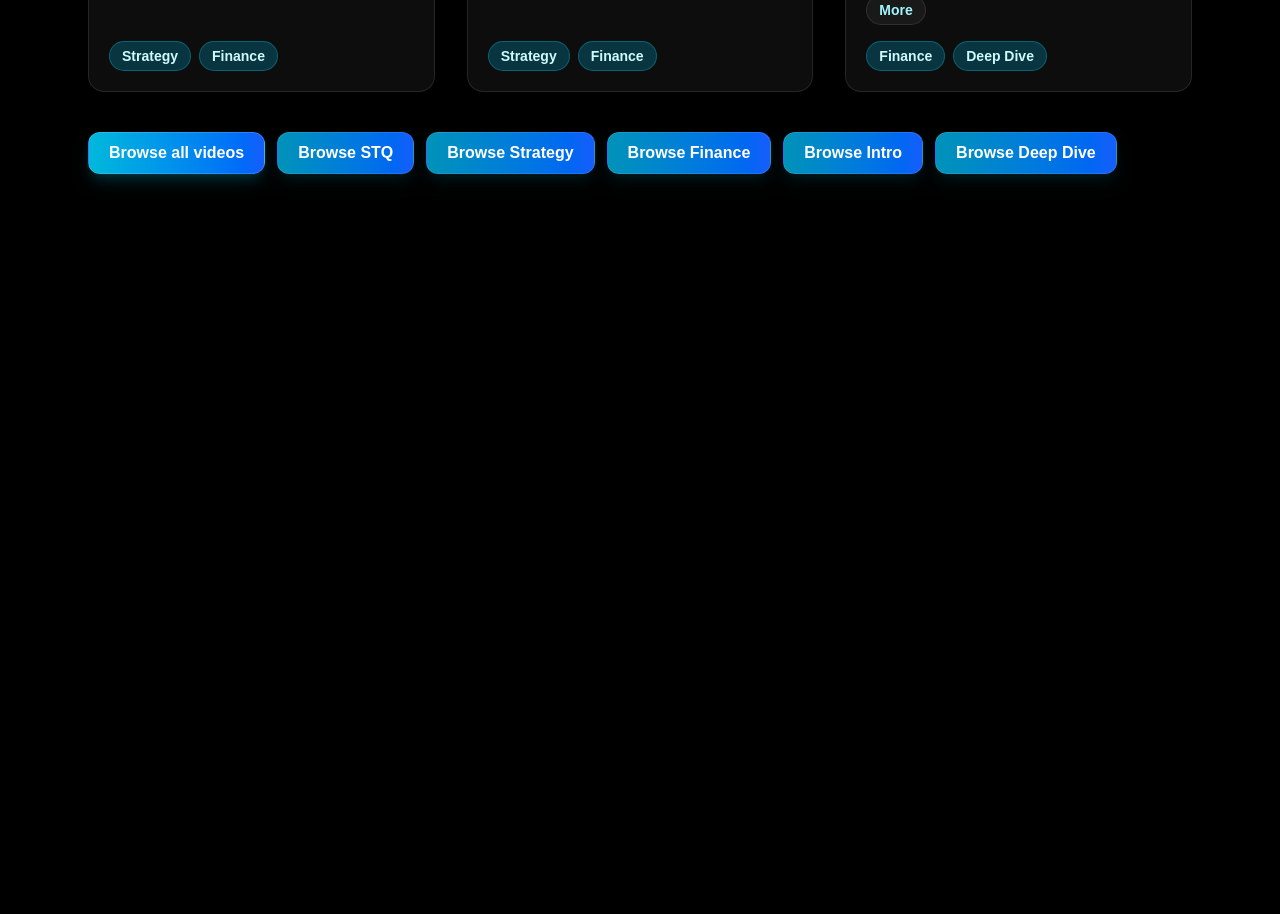
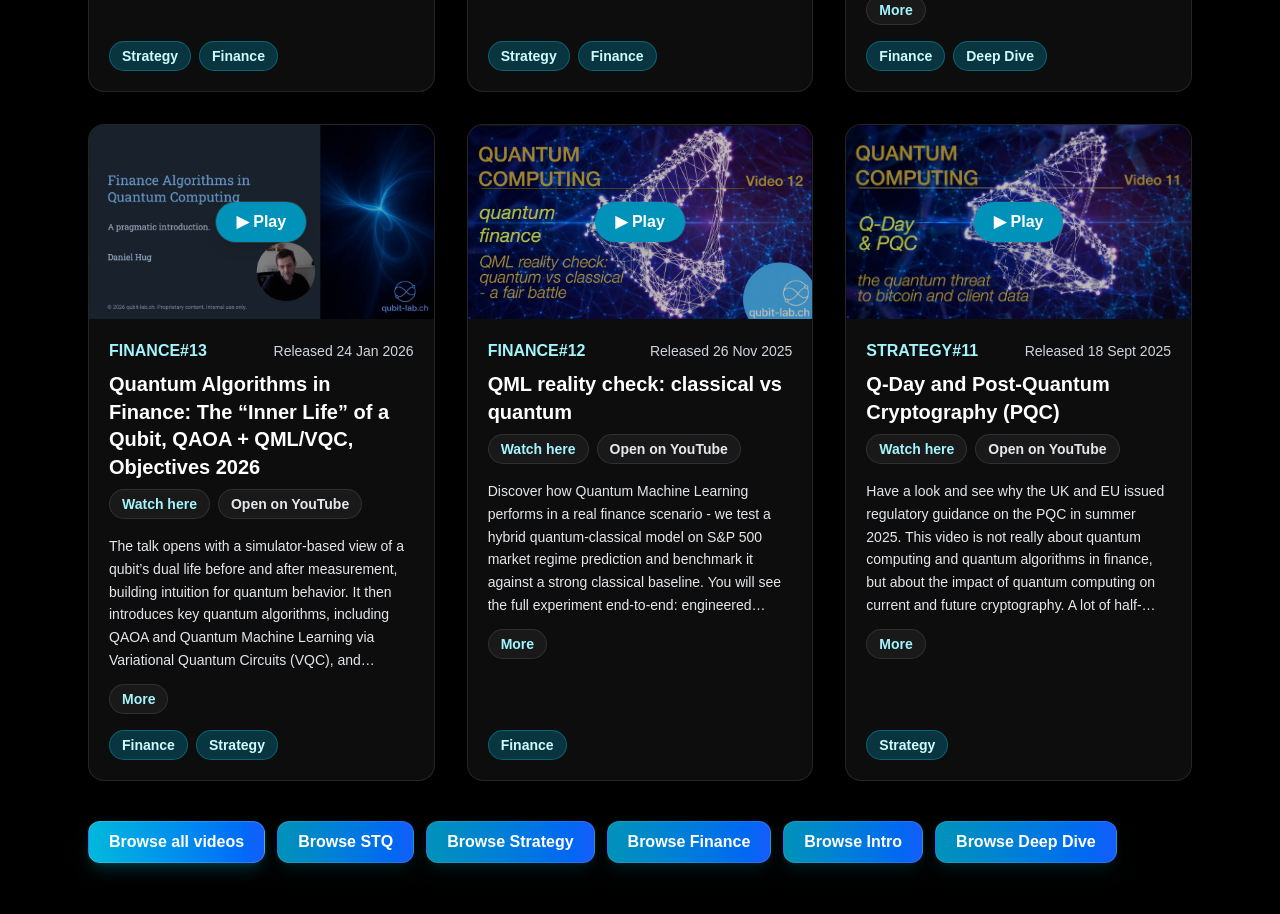
Before and after one commit to DanielMarkusHug/qubit-lab, a Next.js app: page / in a window 1280 px wide. Shown: the part 1480-2394 px from the top of the page. Before the commit the page ends 1718 px from the top, so only its background shows below. Built offline with nearby package versions, Linux system fonts and the light colour scheme.

Commit message:
video 16+TEASER

```diff
--- a/src/app/page.tsx
+++ b/src/app/page.tsx
@@ -37,7 +37,7 @@ export default function Home() {
   const toggleExpanded = (id: string) =>
     setExpanded((prev) => ({ ...prev, [id]: !prev[id] }));
 
-  // NEW: per-card inline player state
+  // per-card inline player state
   const [playing, setPlaying] = useState<Record<string, boolean>>({});
   const togglePlaying = (id: string) =>
     setPlaying((prev) => ({ ...prev, [id]: !prev[id] }));
@@ -54,8 +54,8 @@ export default function Home() {
     return () => v.removeEventListener("canplay", tryPlay);
   }, []);
 
-  const newest3 = useMemo(() => {
-    return [...videos].sort((a, b) => b.number - a.number).slice(0, 3);
+  const newest6 = useMemo(() => {
+    return [...videos].sort((a, b) => b.number - a.number).slice(0, 6);
   }, []);
 
   const sectionButtons = useMemo(() => {
@@ -145,8 +145,9 @@ export default function Home() {
             </a>
           </div>
 
-          <div className="grid grid-cols-1 md:grid-cols-3 gap-8">
-            {newest3.map((v, idx) => {
+          {/* 6 newest */}
+          <div className="grid grid-cols-1 sm:grid-cols-2 lg:grid-cols-3 gap-8">
+            {newest6.map((v, idx) => {
               const vertical = isVertical(v);
               const padBottom = vertical ? "177.78%" : "56.25%"; // 9:16 vs 16:9
               const release = formatIsoDate(v.publishDate);
@@ -159,7 +160,10 @@ export default function Home() {
                   className="bg-white/5 border border-white/10 rounded-2xl overflow-hidden shadow-lg flex flex-col h-full"
                 >
                   {/* Thumbnail / Inline Player */}
-                  <div className="relative w-full" style={{ paddingBottom: padBottom }}>
+                  <div
+                    className="relative w-full"
+                    style={{ paddingBottom: padBottom }}
+                  >
                     {isPlaying ? (
                       <iframe
                         className="absolute inset-0 w-full h-full"
@@ -175,7 +179,7 @@ export default function Home() {
                           alt={v.title}
                           fill
                           className="object-cover"
-                          sizes="(max-width: 768px) 100vw, 33vw"
+                          sizes="(max-width: 640px) 100vw, (max-width: 1024px) 50vw, 33vw"
                           priority={idx === 0}
                         />
                         <button
@@ -199,7 +203,9 @@ export default function Home() {
                         {String(v.topic).toUpperCase()}#{v.number}
                       </div>
                       {release ? (
-                        <div className="text-gray-300 text-sm">Released {release}</div>
+                        <div className="text-gray-300 text-sm">
+                          Released {release}
+                        </div>
                       ) : null}
                     </div>
 
```
